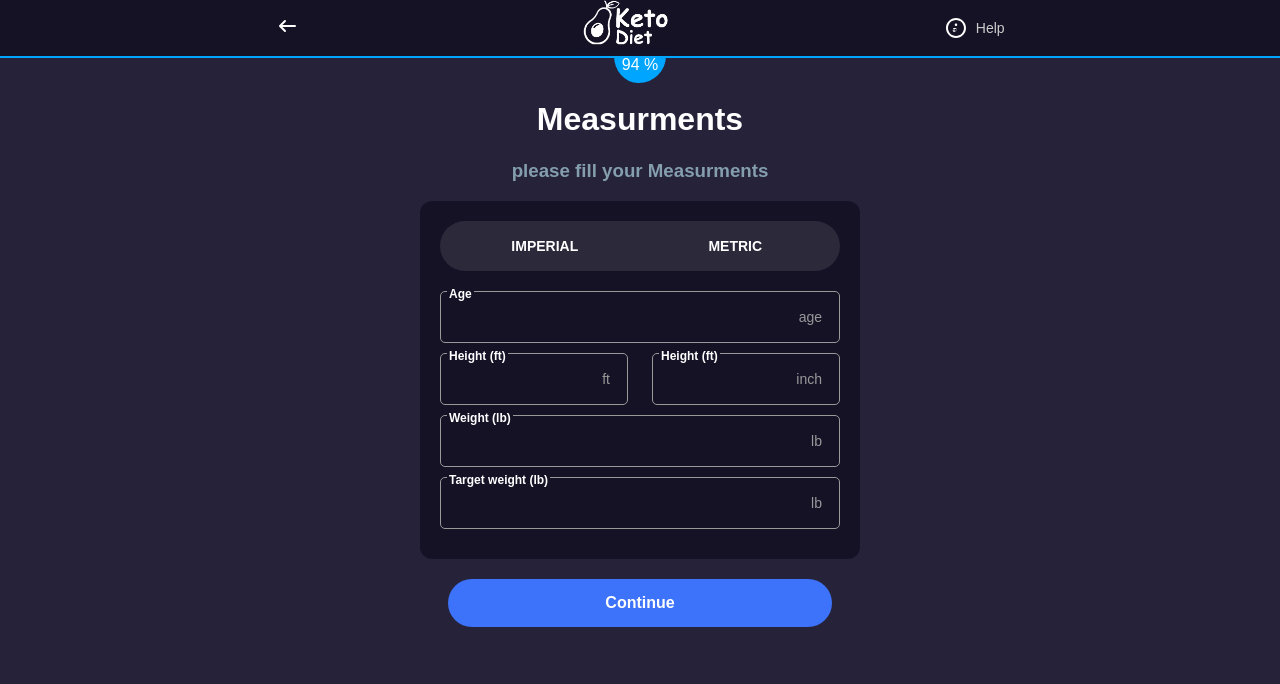
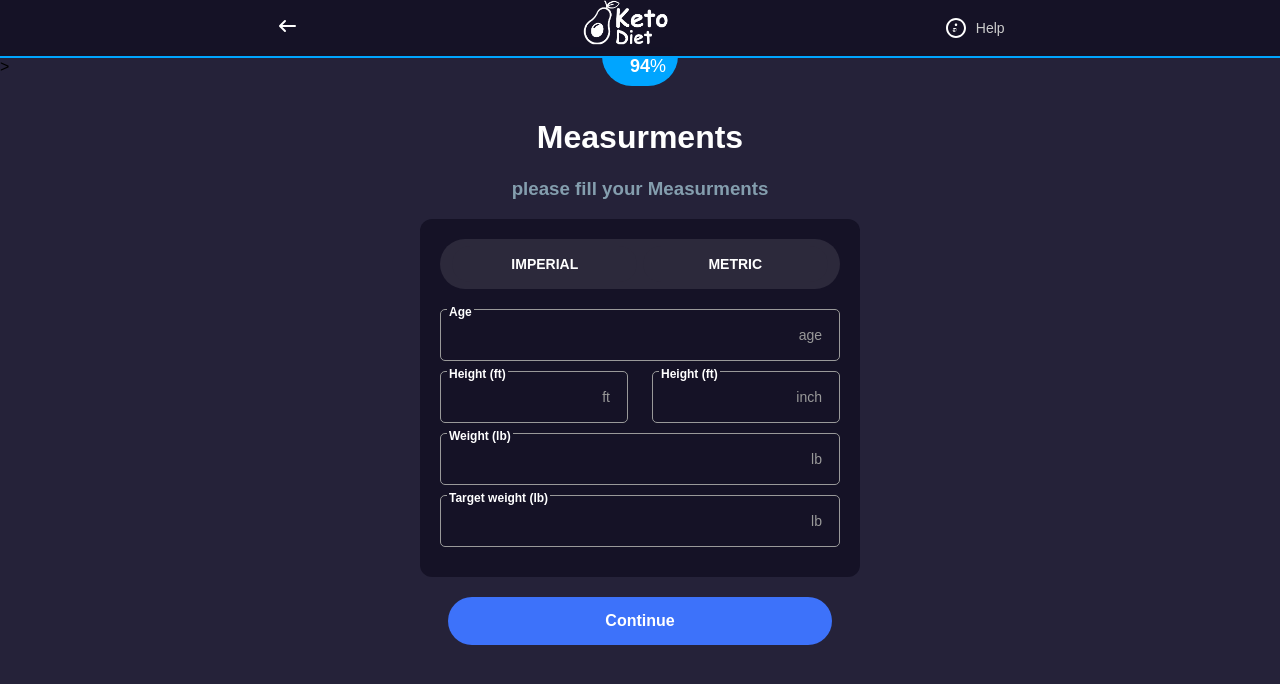
Before and after one commit to AjmalKarim1/testtask, a plain HTML site: page contact.html in a window 1280 px wide. Drawn offline with Linux system fonts and the light colour scheme.

Commit message:
complete

```diff
--- a/contact.html
+++ b/contact.html
@@ -29,13 +29,13 @@
   </nav>
   <div class="progress-bar">
     <div class="progress-bar-inner">
-      <div class="progress-bar-fill" style="width: 100%;"></div>
+      <div class="progress-bar-fill"></div>
     </div>
     <div class="progress-bar-text">
       <span class="progress-percent">94</span>
       <span class="progress-percent-unit">%</span>
     </div>
-  </div>
+  </div>>
  </div>
       <div class="text-measurment">
         <div class="first-text"><h1>Measurments</h1><span class="second-text">
--- a/contactStyle.css
+++ b/contactStyle.css
@@ -43,20 +43,30 @@ body{
     display: flex;
     align-items: center;
   }
-  .progress-bar{
-    background:#00a5ff;
+  .progress-bar {
+    background: #00a5ff;
     height: 2px;
     display: flex;
     justify-content: center;
     color: #ffffff;
   }
- .progress-bar-text{
-    width: 4%;
-    height: 27px;
-    border-radius: 49% 51% 53% 47% / 0% 0% 100% 100% ;
-    background:#00a5ff;
+  .progress-bar-text {
+    width: 6%;
+    height: 30px;
+    border-radius: 0px 0px 99px 99px;
+    background: #00a5ff;
     text-align: center;
- }
+  }
+  .progress-percent {
+    font-size: 18px;
+    font-weight: 700;
+    position: relative;
+  }
+  .progress-percent-unit {
+    font-size: 18px;
+    position: absolute;
+    color: white;
+  }
  .text-measurment{
   display: flex;
   flex-direction: column;
@@ -108,7 +118,7 @@ label{
 
 }
 
-.tab button:hover {
+.tab button:focus {
   background: linear-gradient(#00a5ff,#205fff);
   color: #fff;
 }
```
